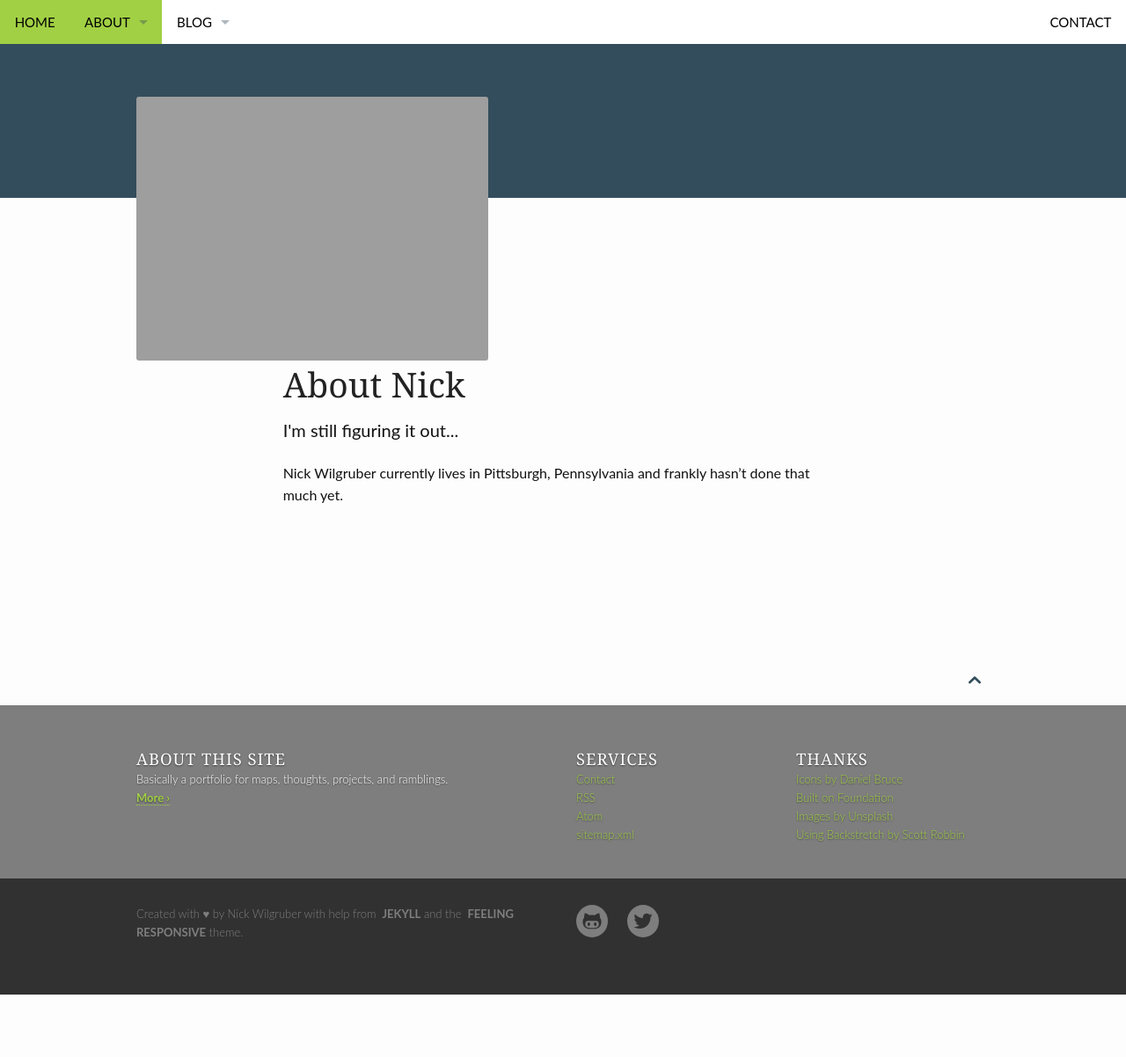
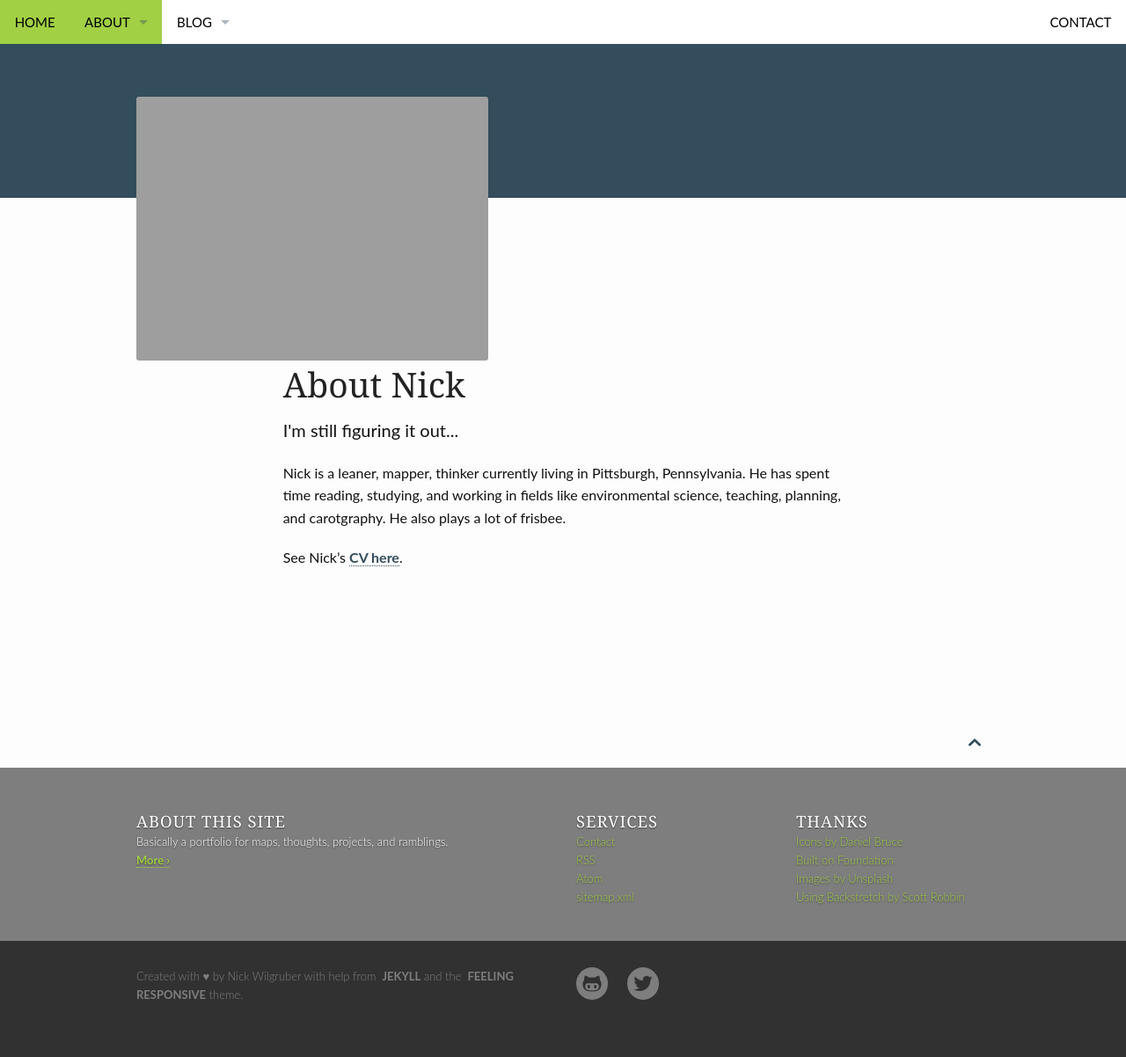
Before and after one commit to wontgruber/wontgruber.github.io, a Jekyll site: the page built from pages/about.md, in a window 1280 px wide. Shown: the whole page at 88% size. Built offline with Jekyll 4.4.1, drawn with Linux system fonts in a browser that asks for light colours; before the commit the page ends 1131 px from its top, so only the background shows below that.

Commit message:
Update about.md

```diff
--- a/pages/about.md
+++ b/pages/about.md
@@ -6,4 +6,6 @@ teaser: "I'm still figuring it out..."
 permalink: /about/
 ---
 
-Nick Wilgruber currently lives in Pittsburgh, Pennsylvania and frankly hasn't done that much yet.
+Nick is a leaner, mapper, thinker currently living in Pittsburgh, Pennsylvania. He has spent time reading, studying, and working in fields like environmental science, teaching, planning, and carotgraphy. He also plays a lot of frisbee.
+
+See Nick's [CV here](nickwilgruber.com/CV).
```
